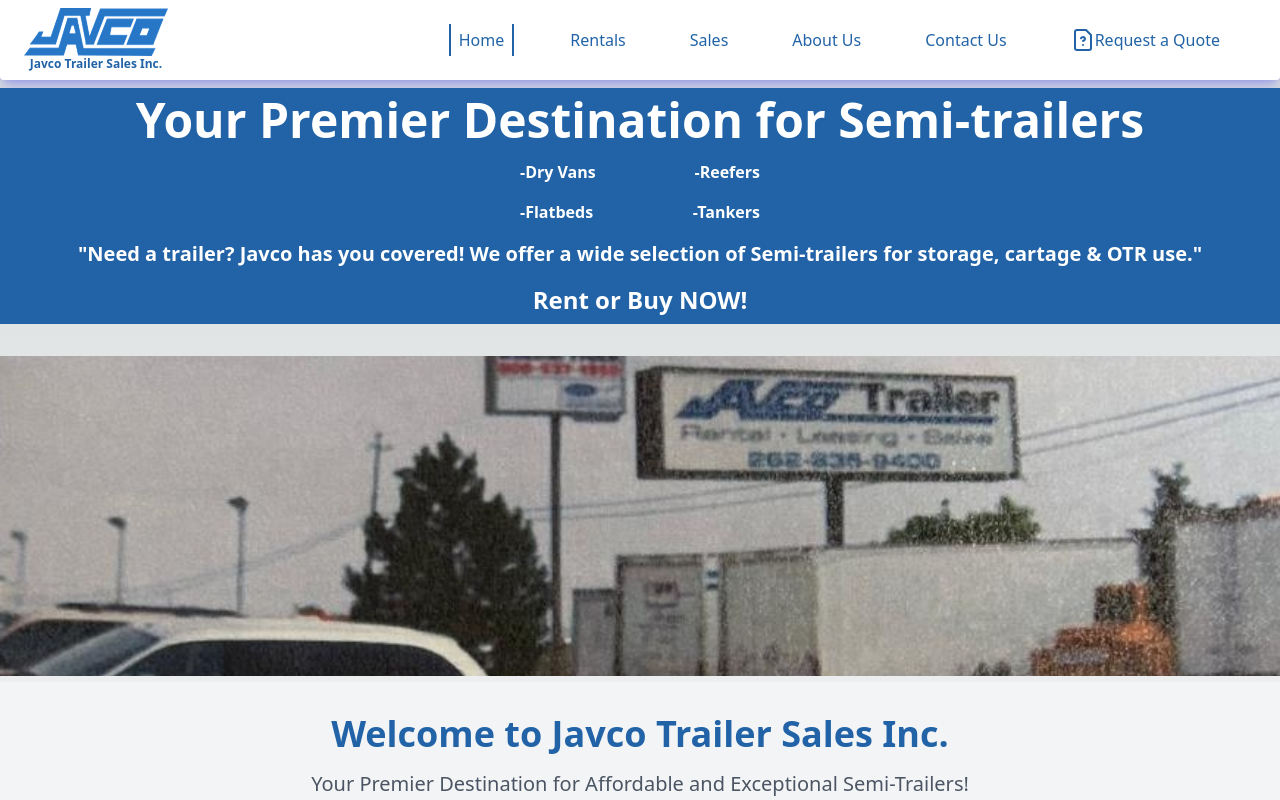
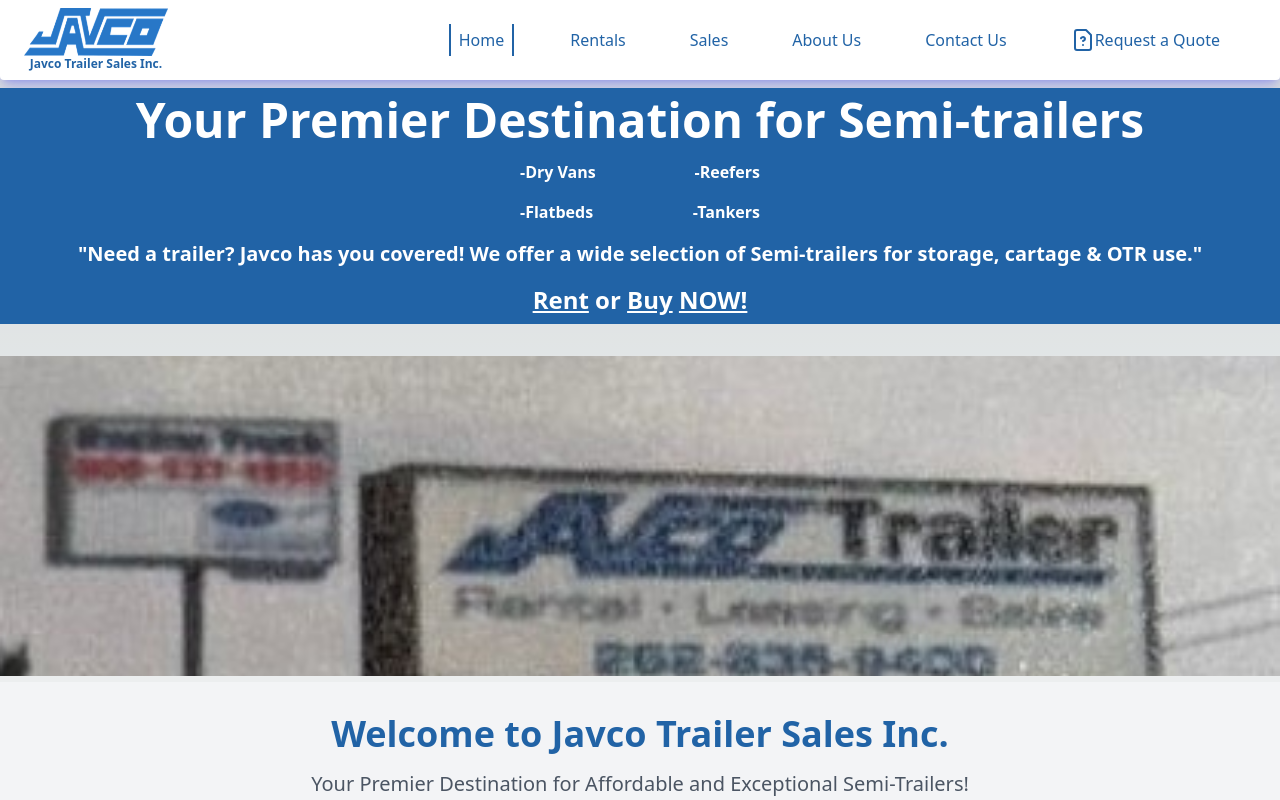
Before and after one commit to Javco-Trailers/javco, a Next.js app in the folder frontend/: page / in a window 1280 px wide. Shown: the top 800 px of the page. Built offline with nearby package versions, Linux system fonts and the light colour scheme.

Commit message:
feat: update content of website based on client
Co-authored-by: kyougene <kai.yougene@gmail.com>

```diff
--- a/frontend/app/page.tsx
+++ b/frontend/app/page.tsx
@@ -31,7 +31,7 @@
           </div>
         </div>
         <p className="p-2 text-xl font-semibold">"Need a trailer? Javco has you covered! We offer a wide selection of Semi-trailers for storage, cartage & OTR use."</p>
-        <h2 className="font-bold text-2xl mb-4 p-2">Rent or Buy NOW!</h2>
+        <h2 className="font-bold text-2xl mb-4 p-2"><a href="/rentals"><u>Rent</u></a> or <a href="/sales"><u>Buy</u></a> <a href="mailto:info@javco.co?subject=Javco Inquiry"><u>NOW!</u></a></h2>
       </div>
    <div>
     <Slideshow/>
--- a/frontend/app/rentals/page.tsx
+++ b/frontend/app/rentals/page.tsx
@@ -4,11 +4,8 @@
 import NavBar from "@/components/navbarComponents/NavBar"
 import ContactUs from "@/components/contactUs/contactUs";
 import Copyright from "@/components/copyright/copyRight";
-import ImageWithOverlay from "@/components/imageWithOverlay/ImageWithOverlay";
-import StorageSection from "@/components/servicePageComponents/Storage";
 import RentalsSection from "@/components/servicePageComponents/Rentals";
-import SalesSection from "@/components/servicePageComponents/Sales";
-import SellTrailers from "@/components/servicePageComponents/SellTrailers";
+
 
 export default function Home() {
     return (
@@ -23,10 +20,6 @@
       <RentalsSection/>
     </div>
 
-     <div>
-      <StorageSection/>
-     </div>
-
      <div id="contact">
      <ContactUs/>
      </div>
--- a/frontend/components/landingPageContent/landingPageImageSlideShow.tsx
+++ b/frontend/components/landingPageContent/landingPageImageSlideShow.tsx
@@ -3,7 +3,7 @@
 import Slider from "react-slick";
 import "slick-carousel/slick/slick.css";
 import "slick-carousel/slick/slick-theme.css";
-import truckOne from "../../public/Picture-2-WhatsApp-part1edited.jpg";
+import javcoSign from "../../public/JavcoSign.jpg"
 import truckTwo from "../../public/Picture-2-WhatsApp-part2edited.jpg";
 
 export default function Slideshow() {
@@ -30,7 +30,7 @@
      <Slider>
   <div className="w-full mt-4 mx-auto">
     <Image
-      src={truckOne}
+      src={javcoSign}
       alt="Slide 1"
       width={1920}
       height={1080}
```
Also changed, not shown: frontend/public/JavcoSign.jpg (added).
